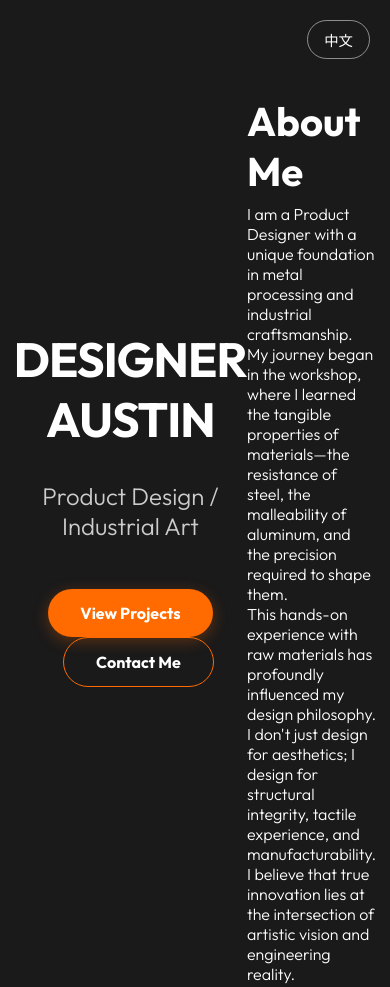
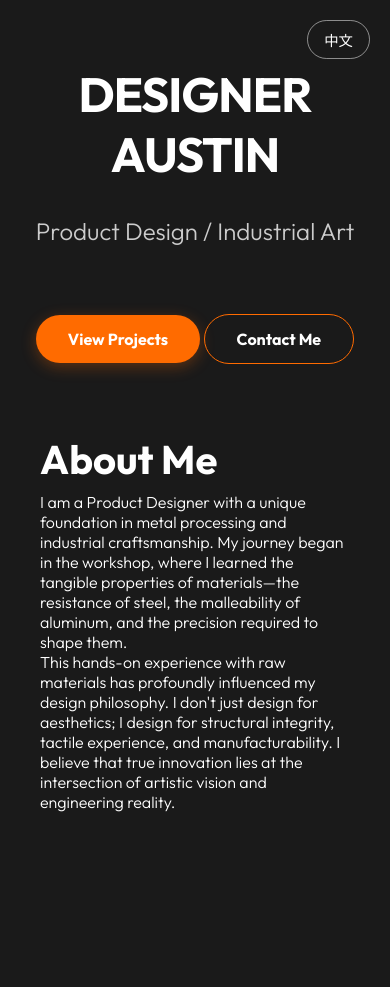
Before and after one commit to AustinYoan/AustinDesign, a plain HTML site: page index.html in a window 390 px wide. After the commit the page ends 852 px from the top, so only its background shows below. Drawn offline with Linux system fonts and the light colour scheme.

Commit message:
Add files via upload

```diff
--- a/style.css
+++ b/style.css
@@ -1172,4 +1172,36 @@ a span {
     .contact-right {
         width: 100%;
     }
+}@media (max-width: 768px) {
+    /* Force Stack Prompt Fixes */
+    .container {
+        flex-direction: column !important;
+        height: auto !important;
+        min-height: 100vh;
+        justify-content: flex-start;
+        padding: 4rem 20px 20px 20px;
+    }
+
+    .content {
+        margin-bottom: 50px;
+        width: 100%;
+    }
+
+    .about-section {
+        padding: 20px;
+        margin: 0 !important;
+        width: 100% !important;
+        max-width: 100% !important;
+    }
+
+    h1 {
+        font-size: 3rem !important;
+    }
+
+    /* Button Gap */
+    a[href='contact.html'] {
+        margin-top: 20px !important;
+        margin-left: 0 !important;
+        display: inline-block;
+    }
 }
```
